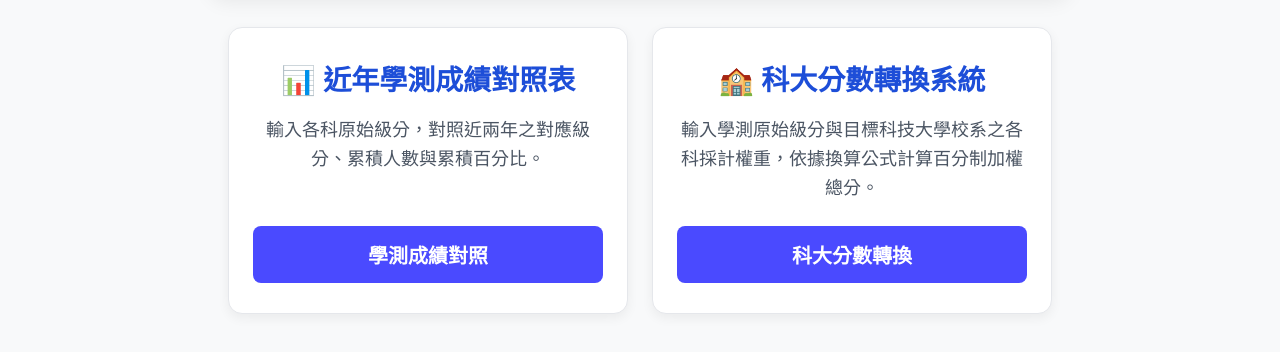
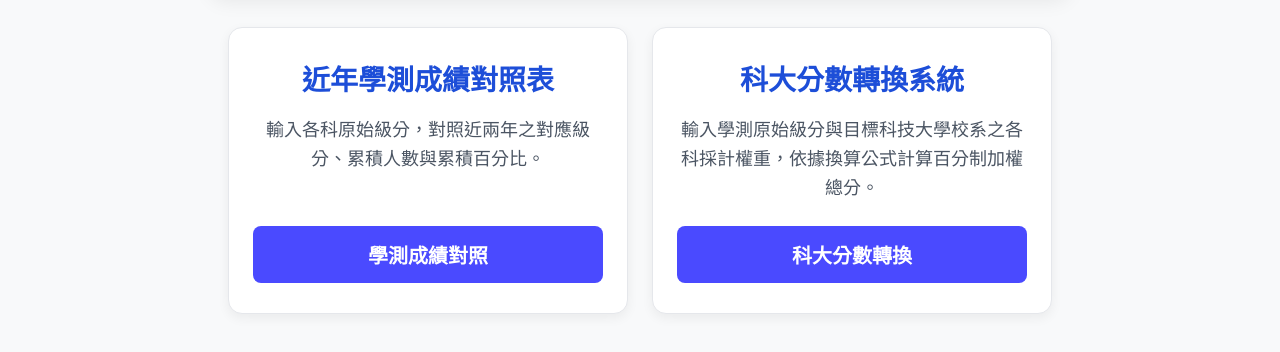
Before and after one commit to hchszjtang/HCHS_scoreconsolidate, a plain HTML site: page index.html in a window 1280 px wide. Shown: the part 392-744 px from the top of the page. Drawn offline with Linux system fonts and the light colour scheme.

Commit message:
Update index.html

```diff
--- a/index.html
+++ b/index.html
@@ -449,7 +449,7 @@
       <div class="card-grid">
         <div class="feature-card">
           <div>
-            <h2>📊 近年學測成績對照表</h2>
+            <h2>近年學測成績對照表</h2>
             <p>輸入各科原始級分，對照近兩年之對應級分、累積人數與累積百分比。</p>
           </div>
           <button class="start-btn" onclick="switchView('gsat')">學測成績對照</button>
@@ -457,7 +457,7 @@
 
         <div class="feature-card">
           <div>
-            <h2>🏫 科大分數轉換系統</h2>
+            <h2>科大分數轉換系統</h2>
             <p>輸入學測原始級分與目標科技大學校系之各科採計權重，依據換算公式計算百分制加權總分。</p>
           </div>
           <button class="start-btn" onclick="switchView('tech')">科大分數轉換</button>
```
